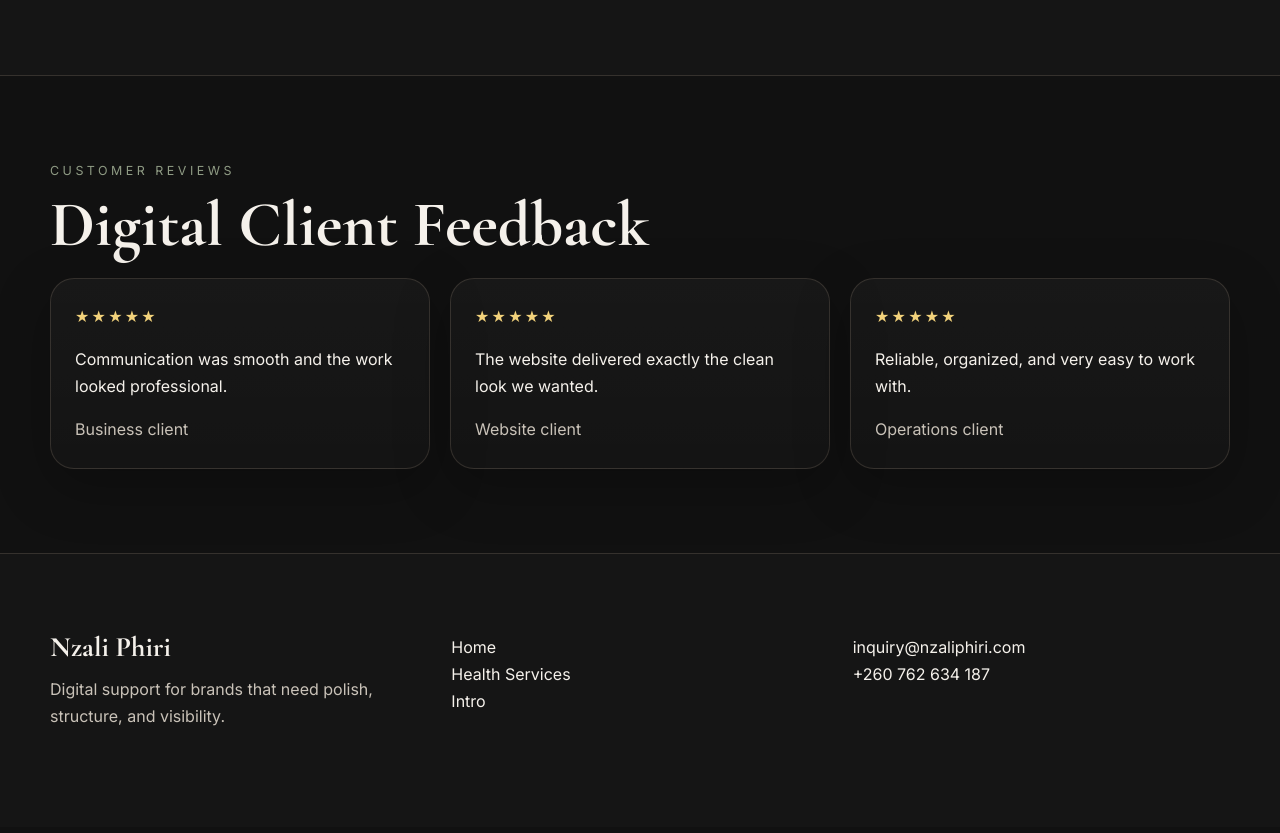
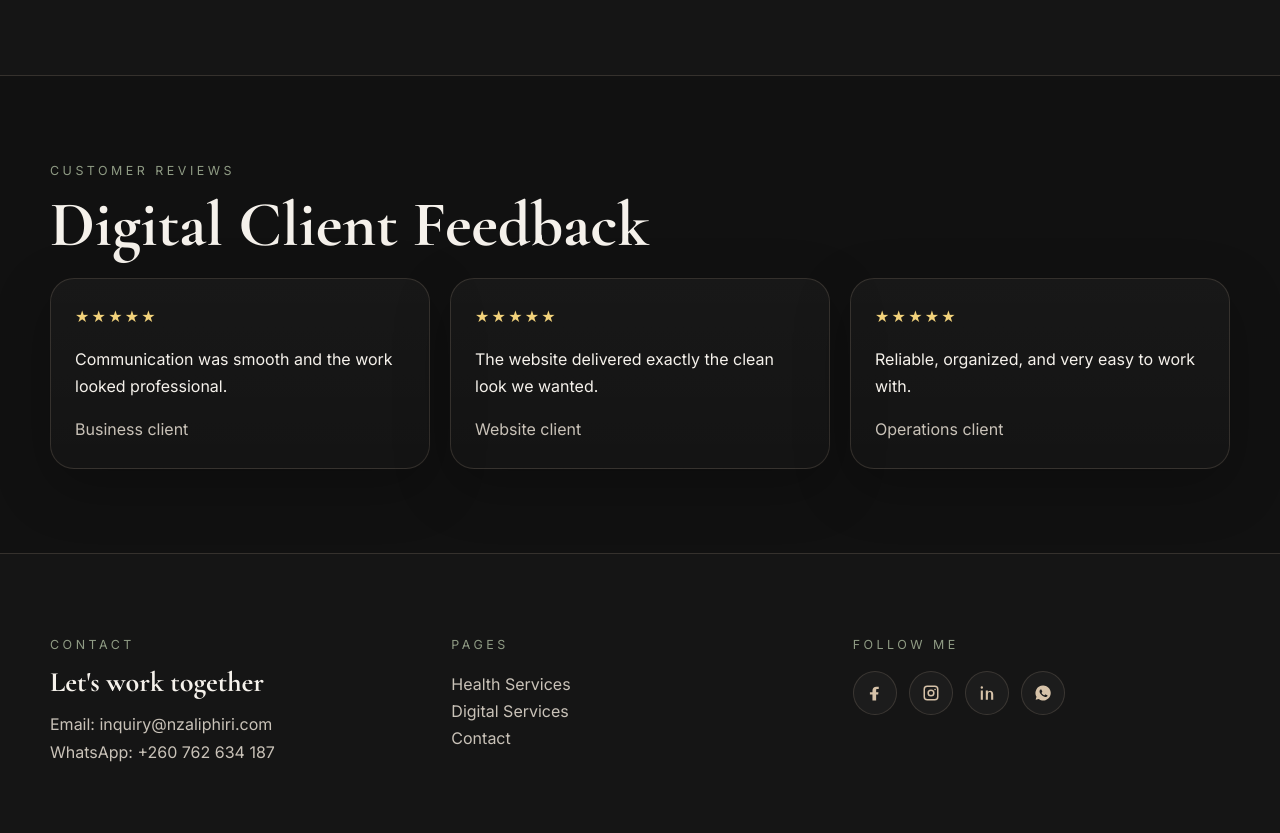
Before and after one commit to nzaliphiri16-a11y/portfolio, a plain HTML site: page digital.html in a window 1280 px wide. Shown: the part 2008-2841 px from the top of the page. Drawn offline with nearby package versions, Linux system fonts and the light colour scheme.

Commit message:
Refactor footer section with contact and social links

```diff
--- a/digital.html
+++ b/digital.html
@@ -94,7 +94,59 @@
   </section>
 </main>
 
-<footer class="footer"><div class="container footer-grid"><div><h3 class="h3">Nzali Phiri</h3><p class="muted">Digital support for brands that need polish, structure, and visibility.</p></div><div><a href="home.html">Home</a><br><a href="health.html">Health Services</a><br><a href="index.html">Intro</a></div><div><a href="mailto:inquiry@nzaliphiri.com">inquiry@nzaliphiri.com</a><br><a href="https://wa.me/260762634187">+260 762 634 187</a></div></div></footer>
+<footer class="footer">
+  <div class="container footer-grid">
+    <div>
+      <div class="kicker">Contact</div>
+      <h3 class="h3">Let's work together</h3>
+      <p class="muted">
+        Email: <a href="mailto:inquiry@nzaliphiri.com">inquiry@nzaliphiri.com</a><br>
+        WhatsApp: <a href="https://wa.me/260762634187" target="_blank" rel="noopener">+260 762 634 187</a>
+      </p>
+    </div>
+
+    <div>
+      <div class="kicker">Pages</div>
+      <p>
+        <a href="health.html">Health Services</a><br>
+        <a href="digital.html">Digital Services</a><br>
+        <a href="contact.html">Contact</a><br>
+      </p>
+    </div>
+
+    <div>
+  <div class="kicker">Follow Me</div>
+
+  <div class="footer-social">
+    <a href="https://facebook.com/yourpage" target="_blank" rel="noopener" aria-label="Facebook">
+      <svg viewBox="0 0 24 24" aria-hidden="true">
+        <path d="M13.5 22v-8h2.7l.4-3h-3.1V8.1c0-.9.2-1.5 1.6-1.5H17V3.8c-.4 0-1.7-.2-3.2-.2-3.1 0-5.2 1.9-5.2 5.3V11H5.2v3H8.6v8h4.9z"/>
+      </svg>
+    </a>
+
+    <a href="https://instagram.com/yourpage" target="_blank" rel="noopener" aria-label="Instagram">
+      <svg viewBox="0 0 24 24" aria-hidden="true">
+        <path d="M7 2h10a5 5 0 0 1 5 5v10a5 5 0 0 1-5 5H7a5 5 0 0 1-5-5V7a5 5 0 0 1 5-5zm0 2a3 3 0 0 0-3 3v10a3 3 0 0 0 3 3h10a3 3 0 0 0 3-3V7a3 3 0 0 0-3-3H7zm5 3.2A4.8 4.8 0 1 1 7.2 12 4.8 4.8 0 0 1 12 7.2zm0 2A2.8 2.8 0 1 0 14.8 12 2.8 2.8 0 0 0 12 9.2zM17.4 6.2a1.1 1.1 0 1 1-1.1 1.1 1.1 1.1 0 0 1 1.1-1.1z"/>
+      </svg>
+    </a>
+
+    <a href="https://www.linkedin.com/in/nzaliphiri" target="_blank" rel="noopener" aria-label="LinkedIn">
+      <svg viewBox="0 0 24 24" aria-hidden="true">
+        <path d="M6.5 8.5H3.7V21h2.8V8.5zM5.1 3A1.6 1.6 0 1 0 5.1 6.2 1.6 1.6 0 0 0 5.1 3zM20.3 21v-7c0-3.4-1.8-4.9-4.1-4.9-1.8 0-2.6 1-3 1.7V8.5h-2.8V21h2.8v-6.8c0-1.8.3-3.5 2.3-3.5s2 1.9 2 3.6V21h2.8z"/>
+      </svg>
+    </a>
+
+    <a href="https://wa.me/260762634187" target="_blank" rel="noopener" aria-label="WhatsApp">
+      <svg viewBox="0 0 24 24" aria-hidden="true">
+        <path d="M12 2a10 10 0 0 0-8.7 15l-1.1 4 4.1-1a10 10 0 1 0 5.7-18zm5.8 14.1c-.2.6-1 1.1-1.5 1.2-.4.1-1 .2-1.6 0-.4-.1-.9-.2-1.6-.5-2.7-1.2-4.5-4-4.6-4.1-.1-.1-1.1-1.5-1.1-2.8s.7-2 .9-2.2c.2-.2.5-.3.7-.3h.5c.2 0 .4 0 .6.5l.8 1.9c.1.3.1.5 0 .7-.1.2-.2.4-.4.6l-.3.4c-.1.1-.2.2-.1.4.1.2.6 1.1 1.4 1.8 1 .9 1.9 1.2 2.1 1.3.2.1.4.1.5-.1l.7-.8c.2-.2.4-.2.7-.1l2.1 1c.3.1.4.3.4.5.1.2.1.7-.1 1.3z"/>
+      </svg>
+    </a>
+  </div>
+</div>
+
+</div>
+</footer>
+
 
 <script src="script.js"></script>
 </body>
```
